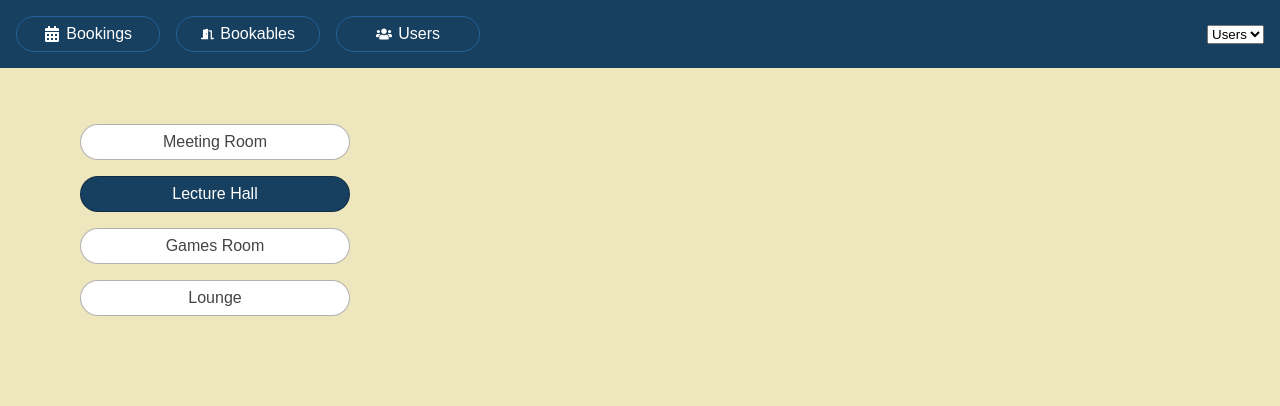
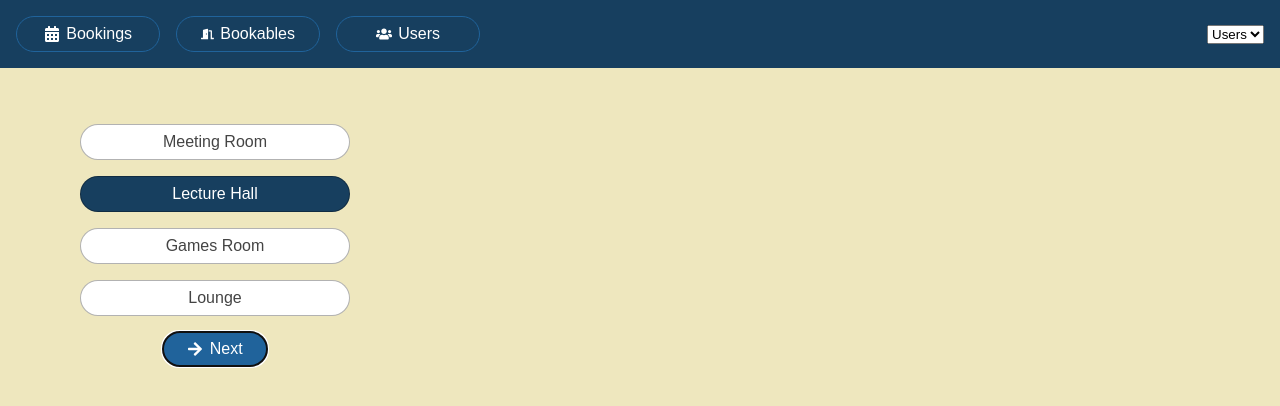
Before and after one commit to teamdailypractice/react-hooks-in-action, a React (Create React App) app: page /bookables in a window 1280 px wide. Shown: the top 406 px of the page. Built offline with nearby package versions, Linux system fonts and the light colour scheme.

Commit message:
move to next bookable

```diff
--- a/src/components/Bookables/BookablesList.js
+++ b/src/components/Bookables/BookablesList.js
@@ -1,5 +1,6 @@
 import { useState } from "react";
 import data from "../../static.json";
+import { FaArrowRight } from "react-icons/fa"
 
 export default function BookablesList() {
 
@@ -15,7 +16,11 @@ export default function BookablesList() {
         setBookableIndex(selectedIndex);
         console.log(selectedIndex);
     }
+    function nextBookable() {
+        setBookableIndex((bookableIndex + 1) % bookablesInGroup.length);
+    }
     return (
+        <div>
             <ul className="bookables items-list-nav">
                 {bookablesInGroup.map((b, i) => {
                     return (
@@ -34,5 +39,16 @@ export default function BookablesList() {
                 })
                 }
             </ul>
+            <p>
+                <button
+                    className="btn"
+                    onClick={nextBookable}
+                    autoFocus>
+                    <FaArrowRight />
+                    <span>Next</span>
+                </button>
+
+            </p>
+        </div>
     );
 }
```
Lines whose indentation alone changed are shown as unchanged.
